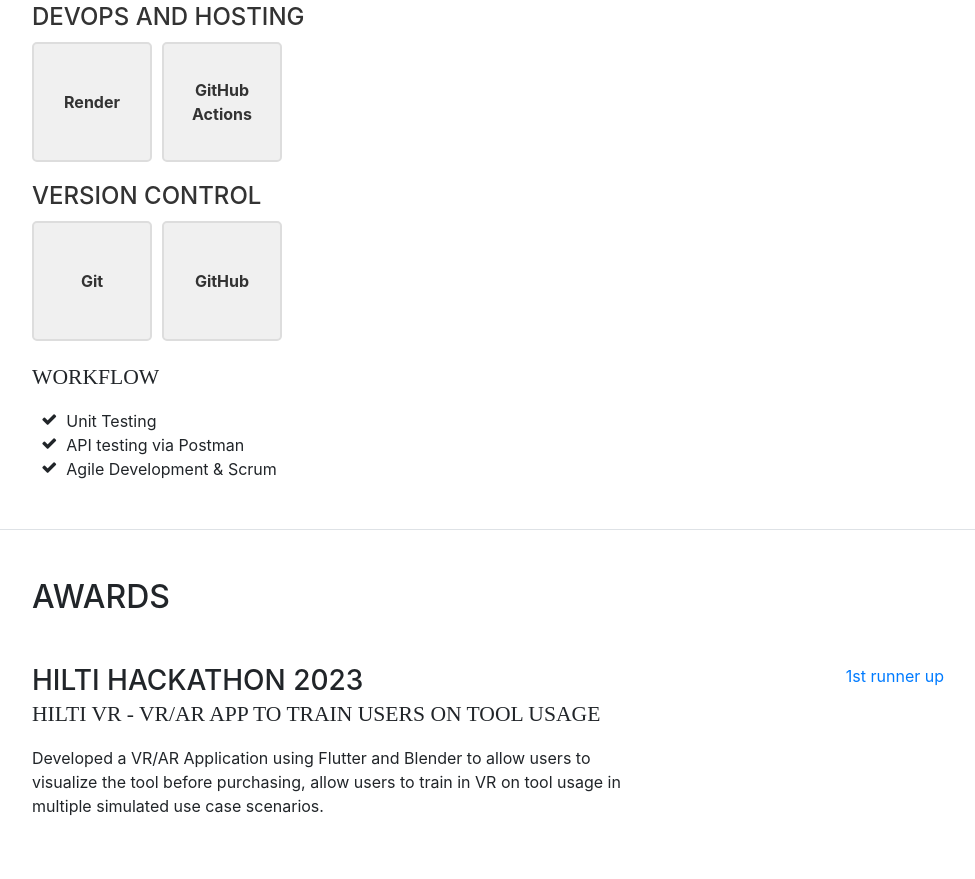
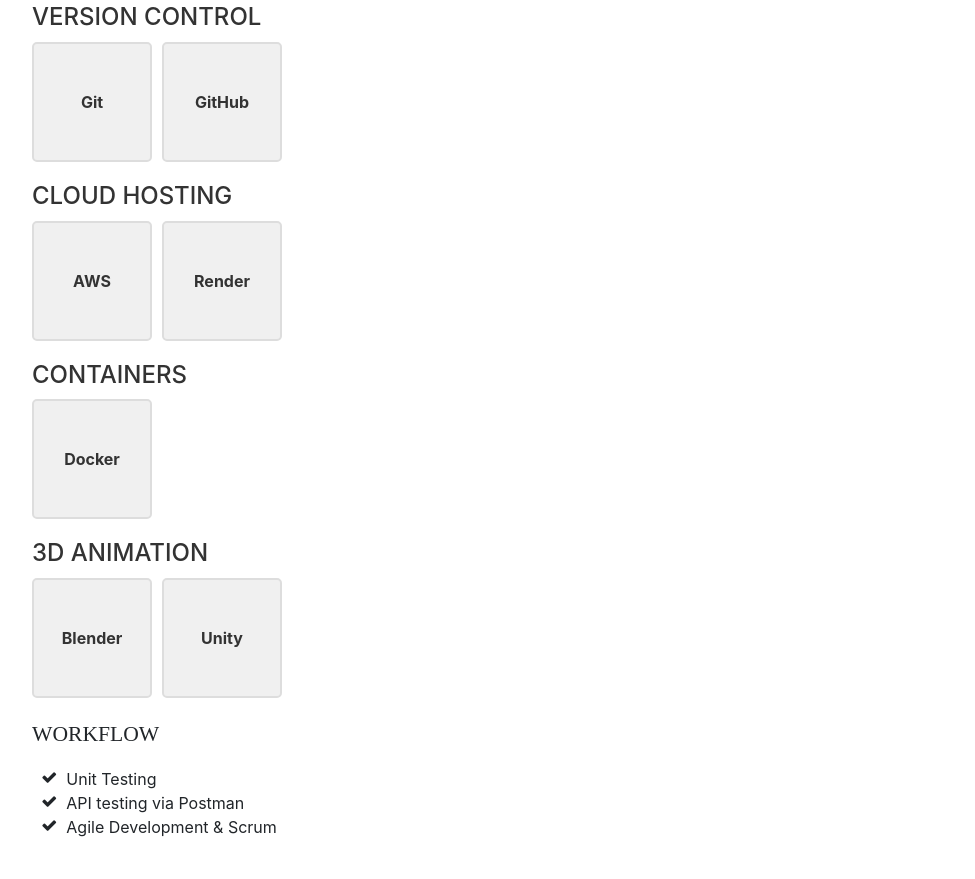
Before and after one commit to zerox555/portfolio, a website with bundled scripts: page index.html in a window 1280 px wide. Shown: the part 1695-2574 px from the top of the page, without its empty margins (288-1263 px from the left). Built offline with nearby package versions, Linux system fonts and the light colour scheme; a web font is replaced by a local one.

```diff
--- a/index.html
+++ b/index.html
@@ -190,6 +190,7 @@
             <li>JavaScript</li>
             <li>Python</li>
             <li>C#</li>
+            <li>C++</li>
             <li>Dart</li>
           </ul>
         </div>
@@ -226,13 +227,13 @@
         </div>
 
         <!-- DevOps and Hosting -->
-        <div class="category">
+        <!-- <div class="category">
           <h2>DevOps and Hosting</h2>
           <ul class="square-list">
             <li>Render</li>
             <li>GitHub Actions</li>
           </ul>
-        </div>
+        </div> -->
 
         <!-- Version Control -->
         <div class="category">
@@ -240,6 +241,32 @@
           <ul class="square-list">
             <li>Git</li>
             <li>GitHub</li>
+          </ul>
+        </div>
+
+        <!-- Cloud Hosting -->
+        <div class="category">
+          <h2>Cloud Hosting</h2>
+          <ul class="square-list">
+            <li>AWS</li>
+            <li>Render</li>
+          </ul>
+        </div>
+
+        <!-- Containerization-->
+        <div class="category">
+          <h2>Containers</h2>
+          <ul class="square-list">
+            <li>Docker</li>
+          </ul>
+        </div>
+
+        <!-- 3D Animation-->
+        <div class="category">
+          <h2>3D Animation</h2>
+          <ul class="square-list">
+            <li>Blender</li>
+            <li>Unity</li>
           </ul>
         </div>
         <div class="subheading mb-3">Workflow</div>
```
